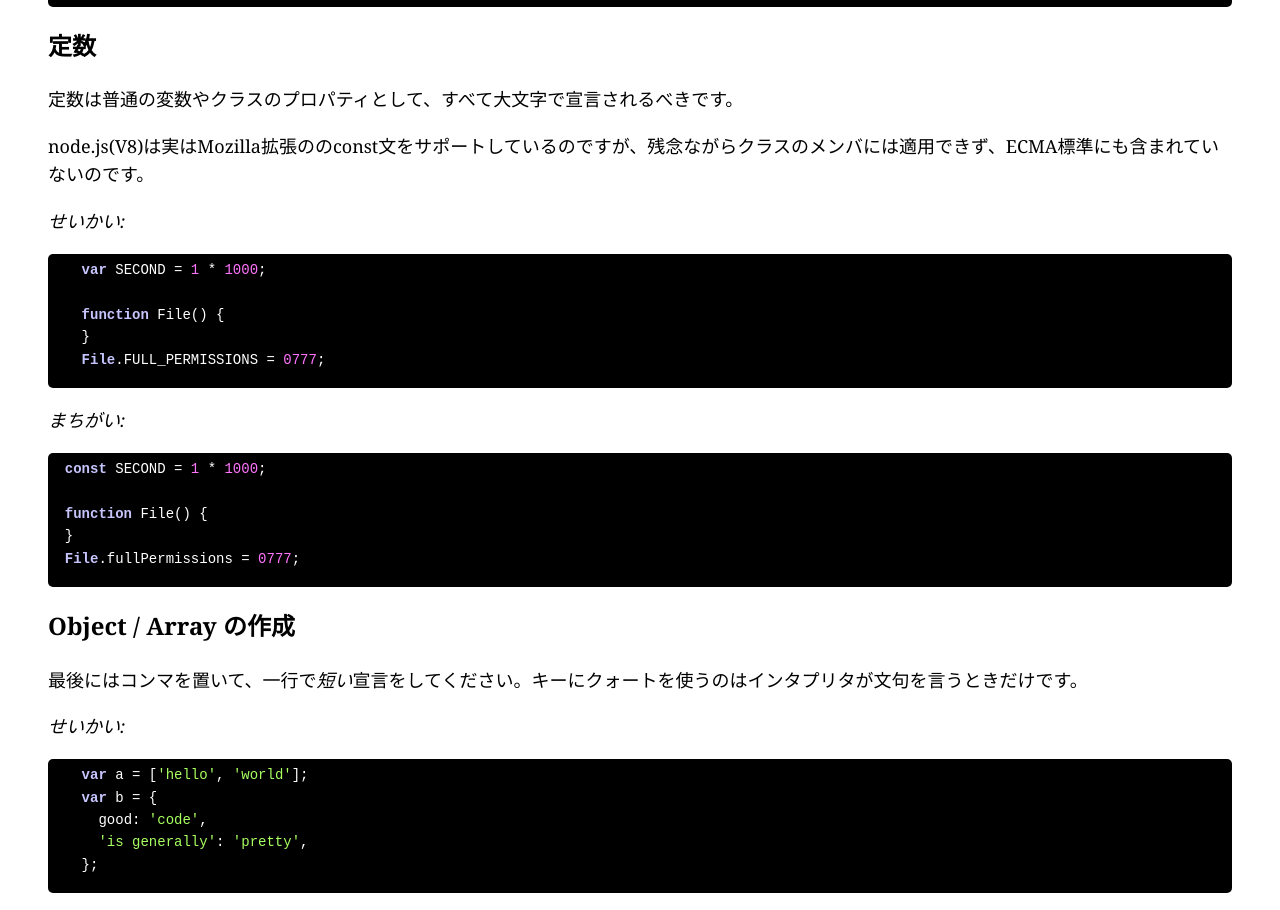
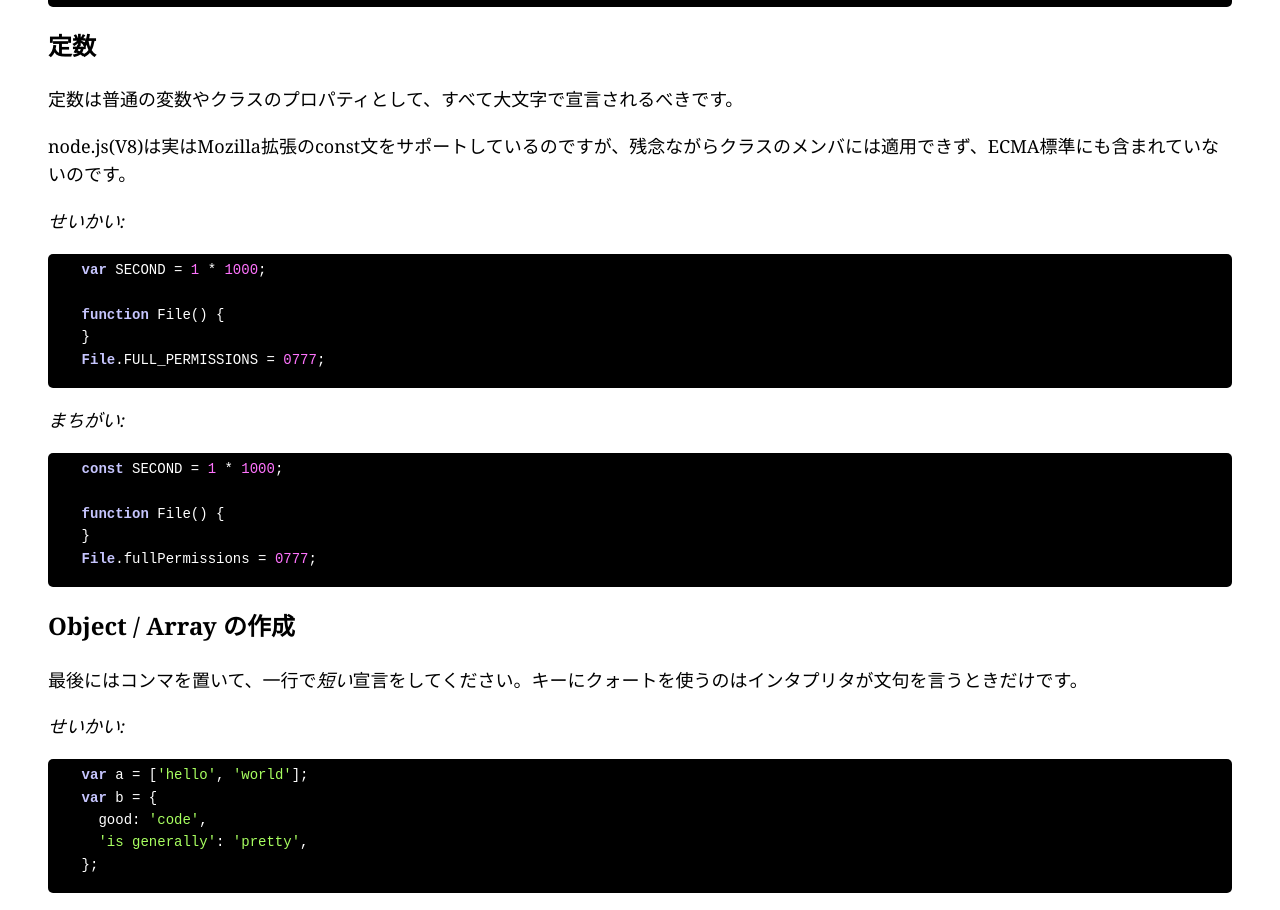
Before and after one commit to popkirby/popkirby.github.com, a plain HTML site: page contents/nodeguide/style.html in a window 1280 px wide. Shown: the part 4045-4955 px from the top of the page. Drawn offline with Linux system fonts and the light colour scheme.

Commit message:
Fixed typo.

```diff
--- a/contents/nodeguide/style.html
+++ b/contents/nodeguide/style.html
@@ -271,7 +271,7 @@
 
   <h2 id="constants"><a href="#TOC">定数</a></h2>
   <p>定数は普通の変数やクラスのプロパティとして、すべて大文字で宣言されるべきです。</p>
-  <p>node.js(V8)は実はMozilla拡張ののconst文をサポートしているのですが、残念ながらクラスのメンバには適用できず、ECMA標準にも含まれていないのです。</p>
+  <p>node.js(V8)は実はMozilla拡張のconst文をサポートしているのですが、残念ながらクラスのメンバには適用できず、ECMA標準にも含まれていないのです。</p>
   <p><em>せいかい:</em></p>
   <pre class="sourceCode">
   <code class="javascript">
```
Lines whose indentation alone changed are shown as unchanged.
